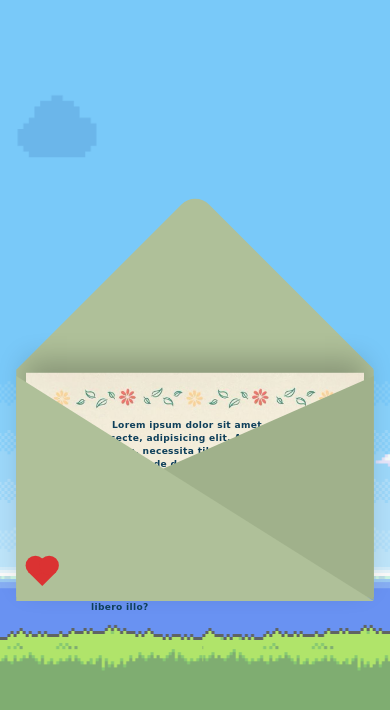
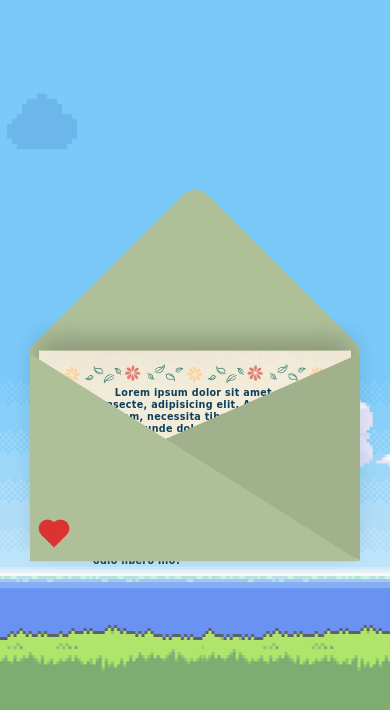
Before and after one commit to amandameneseso/Presente-para-parceiro, a plain HTML site: page carta.html in a window 390 px wide. Drawn offline with Linux system fonts and the light colour scheme; a web font is replaced by a local one.

Commit message:
responsividade do tamanho do envelope

```diff
--- a/styles/carta.css
+++ b/styles/carta.css
@@ -68,6 +68,7 @@ body {
   /* z-index: 11; */
 }
 
+/*tira a carta de dentro do envelope*/
 .card.open {
   transform: translateY(-260px);
 }
@@ -157,30 +158,46 @@ body {
   height: 0;
 }
 
-/* Telas médias (até 1224px) */
-@media (max-width: 1224px) {
-  .container {
-    transform: scale(1);
+@keyframes float {
+  0% {
+    transform: translateX(0px);
+  }
+  100% {
+    transform: translateX(-100vw);
   }
 }
-/* Telas menores (até 768px) */
-@media (max-width: 1025px) {
+
+/* Tablets (até 768px) */
+@media (max-width: 768px) {
   .container {
-    transform: scale(0.8);
+    transform: scale(0.9);
+  }
+
+  .valentines {
+    top: 50px;
+  }
+
+  .cloud img {
+    width: 80%;
   }
 }
-/* Telas menores (até 768px) */
-@media (max-width: 768px) {
+
+/* Smartphones (até 480px) */
+@media (max-width: 480px) {
+  body {
+    padding-top: 80px;
+  }
+
   .container {
-    transform: scale(0.7);
+    transform: scale(0.6);
+  }
+
+  .valentines {
+    top: 20px;
+  }
+
+  .text {
+    font-size: 16px;
+    padding: 55px;
   }
 }
-/* Telas muito pequenas (até 480px) */
-@media (max-width: 480px) {
-  .container {
-    transform: scale(0.65);
-  }
-  /* .text {
-      font-size: 0.93em;
-    } */
-}
```
Also changed, not shown: styles/home.css (+14 -10 lines).
